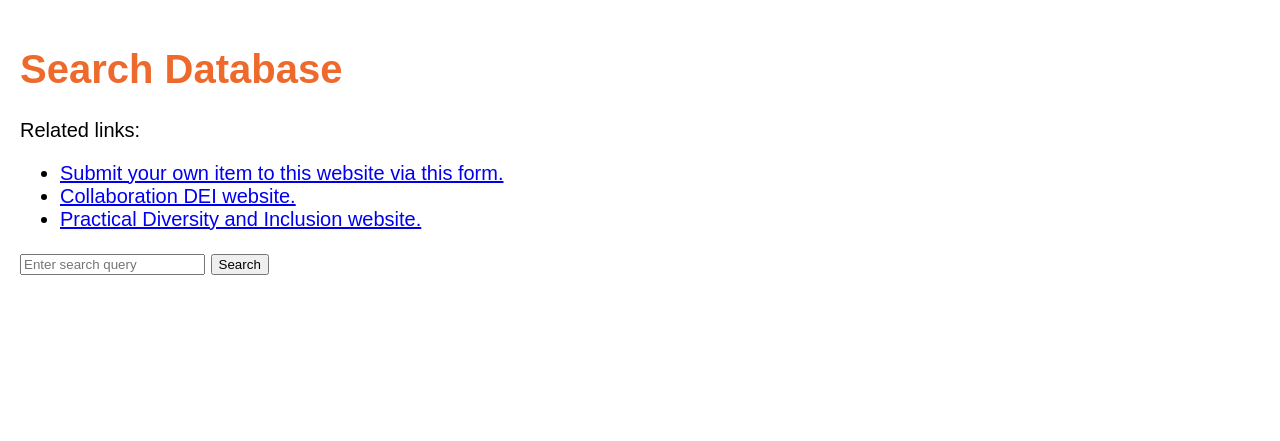
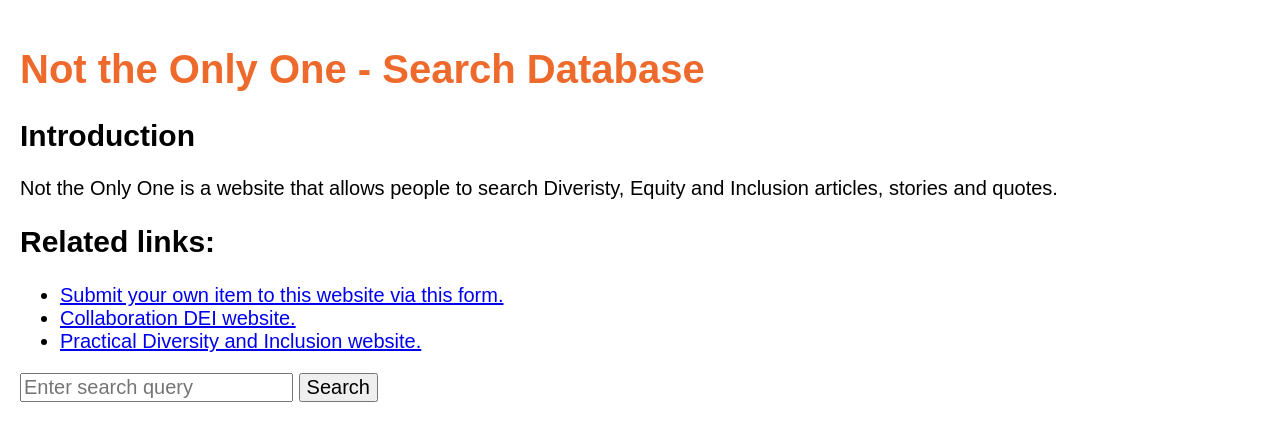
Before and after one commit to NotTheOnlyOne/ntoo_simple, a Flask app: template templates/index.html in a window 1280 px wide. Shown: the top 441 px of the page. Run offline with Flask 3, Linux system fonts and the light colour scheme; the template is opened without the code that fills it, so the values that code supplies are empty; parts of the project's set-up code (start-up, migrations or seed data) failed here and were passed over.

Commit message:
Adding nicer headers for accessibility and bigger font size for search

```diff
--- a/templates/index.html
+++ b/templates/index.html
@@ -2,8 +2,17 @@
 <html>
 <head>
     <meta name="viewport" content="width=device-width, initial-scale=1.0">
-    <title>Search Database</title>
+    <title>Not the Only One - Search Database of Diversity, Equity, and Inclusion articles and quotes</title>
+
     <style>
+
+	button, input {
+	    font-size: 20px;
+	}
+
+	.introduction {
+	    margin-bottom: 20px;
+	}
 
         body {
             font-family: Arial, sans-serif;
@@ -123,9 +132,12 @@
     </script>
 </head>
 <body>
-    <h1>Search Database</h1>
+    <h1>Not the Only One - Search Database</h1>
 
-    Related links:
+    <h2>Introduction</h2>
+    <div class="introduction">Not the Only One is a website that allows people to search Diveristy, Equity and Inclusion articles, stories and quotes.</div>
+
+    <h2>Related links:</h2>
     <ul>
 	<li> <a href="https://docs.google.com/forms/d/e/1FAIpQLScqWMQsFNLQZ3sMQue8cG9zFF5gP-soiJcbPE9WNm0dmiLSHA/viewform">Submit your own item to this website via this form.</a></li>
     	<li><a href="https://practical-dei.github.io/collaborate/">Collaboration DEI website.</a></li>
```
